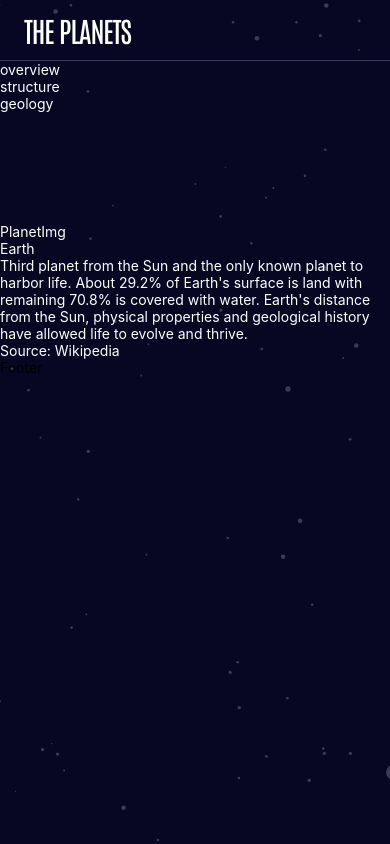
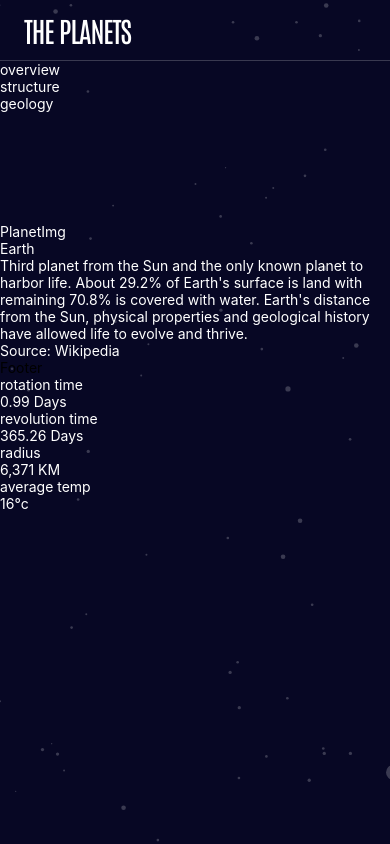
Before and after one commit to javar10/planets-fact-site-app, a React Native app: screen / in a window 390 px wide. Built offline with nearby package versions, Linux system fonts and the light colour scheme.

Commit message:
footer fact card data import

```diff
--- a/App.js
+++ b/App.js
@@ -67,7 +67,7 @@ export default function App() {
               page={page}
               />
             </View>
-            <Footer />
+            <Footer selectedPlanet={selectedPlanet}/>
           </View>
         }
       </ImageBackground >
--- a/src/components/FactCard.js
+++ b/src/components/FactCard.js
@@ -1,14 +1,22 @@
 import { StyleSheet, Text, View } from 'react-native'
 import React from 'react'
 
-const FactCard = () => {
+const FactCard = ({heading, data}) => {
   return (
     <View>
-      <Text>FactCard</Text>
+      <Text style={styles.headingText}>{heading}</Text>
+      <Text style={styles.dataText}>{data}</Text>
     </View>
   )
 }
 
 export default FactCard
 
-const styles = StyleSheet.create({})
+const styles = StyleSheet.create({
+  headingText: {
+    color: 'white',
+  },
+  dataText: {
+    color: 'white',
+  }
+})
--- a/src/components/Footer.js
+++ b/src/components/Footer.js
@@ -1,10 +1,27 @@
 import { StyleSheet, Text, View } from 'react-native'
-import React from 'react'
+import FactCard from './FactCard'
+import planetData from '../data.json';
 
-const Footer = () => {
+const Footer = ({ selectedPlanet }) => {
   return (
     <View>
       <Text>Footer</Text>
+      <FactCard
+        heading={'rotation time'}
+        data={selectedPlanet.rotation}
+      />
+       <FactCard
+        heading={'revolution time'}
+        data={selectedPlanet.revolution}
+      />
+       <FactCard
+        heading={'radius'}
+        data={selectedPlanet.radius}
+      />
+       <FactCard
+        heading={'average temp'}
+        data={selectedPlanet.temperature}
+      />
     </View>
   )
 }
```
